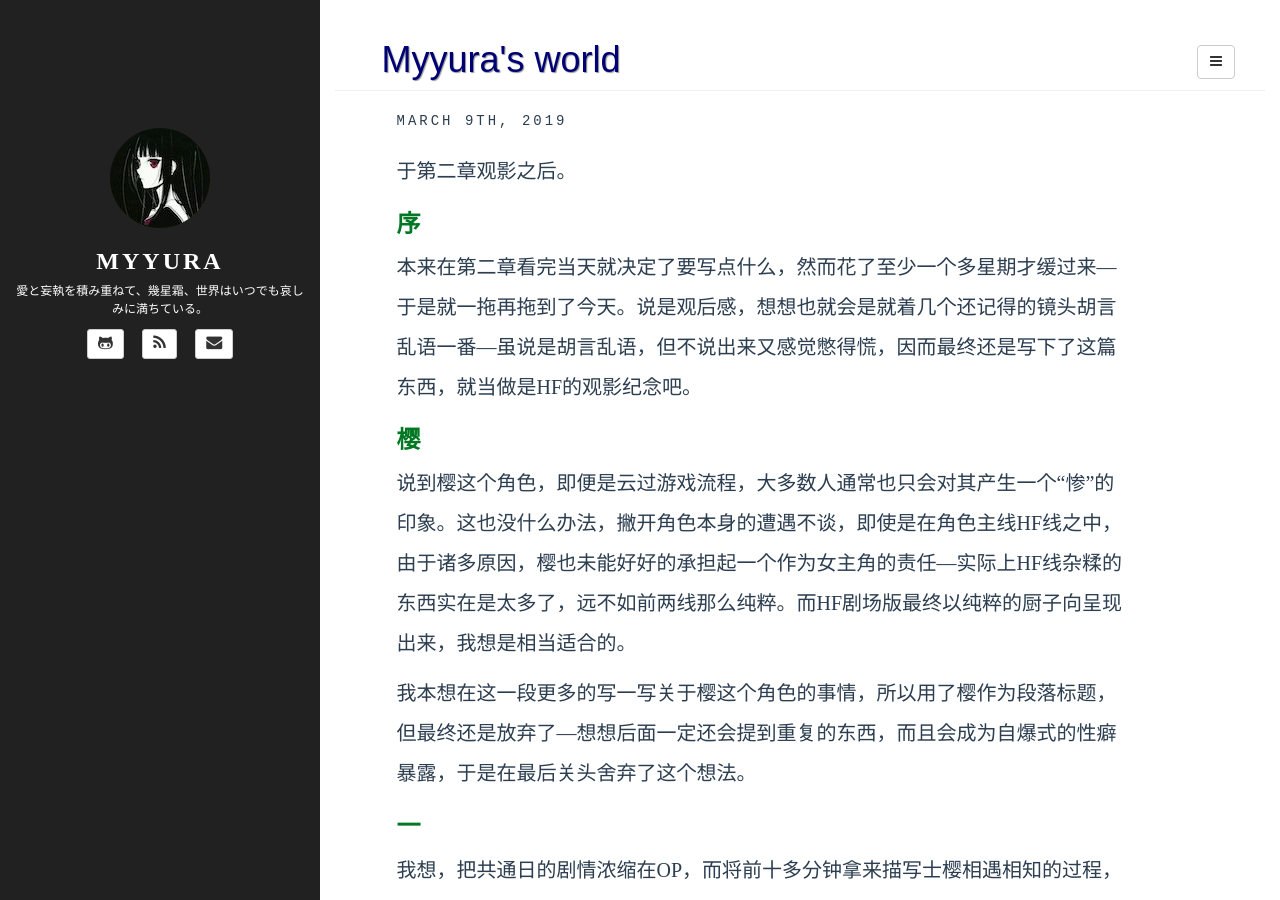
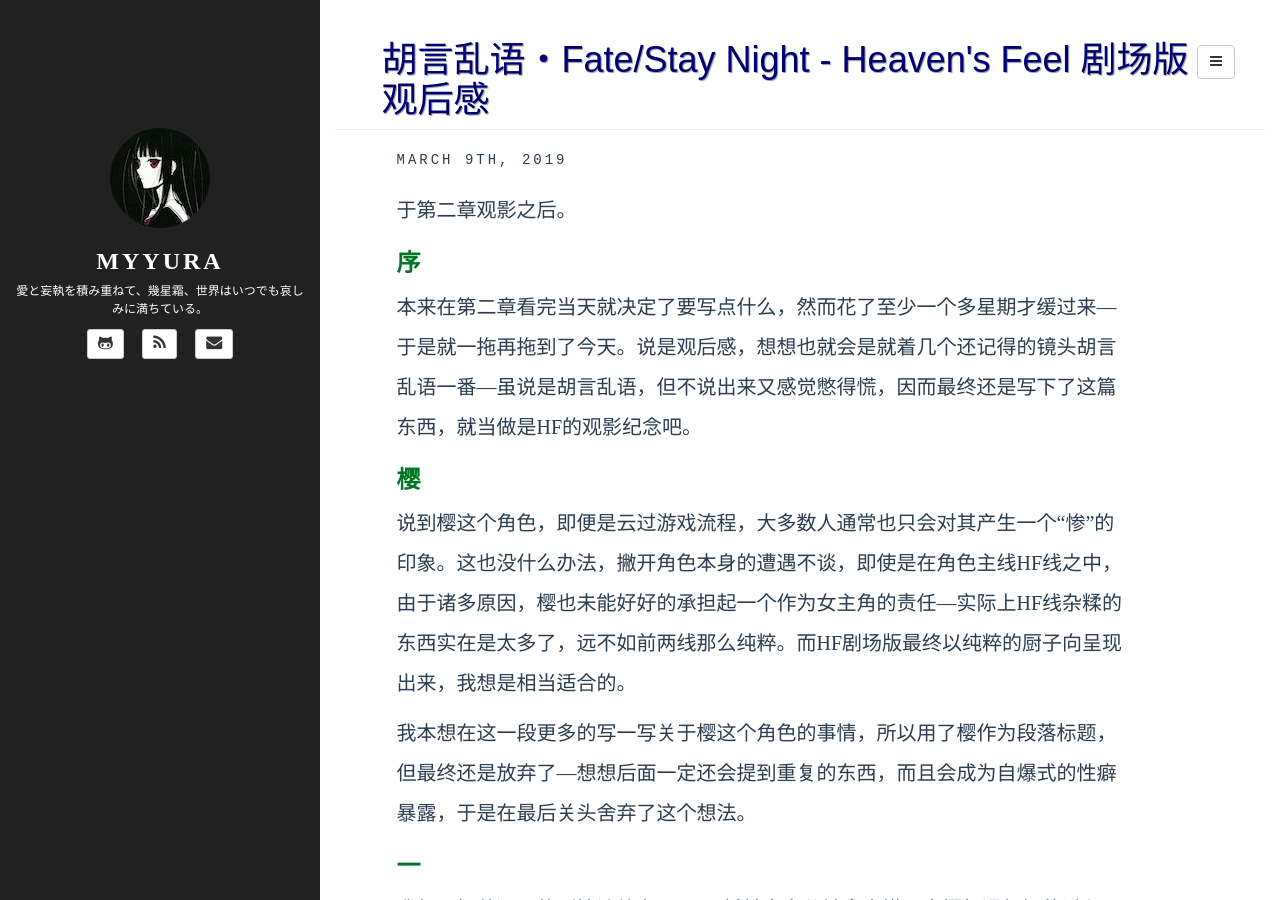
Before and after one commit to Myyura/myyura.github.io, a Jekyll site: the page built from _posts/animation/2019-3-9-fate-stay-night-heaven-feel-1&2.md, in a window 1280 px wide and 900 px high. Built offline with Jekyll 4.4.1, drawn with Linux system fonts in a browser that asks for light colours; our own code applies the rules of GitHub Pages for plain Markdown files; a script that is not in the unit is left out; comment, search, counter and statistics services are not loaded.

Commit message:
Update FSN HF 观后感

```diff
--- a/_posts/animation/2019-3-9-fate-stay-night-heaven-feel-1&2.md
+++ b/_posts/animation/2019-3-9-fate-stay-night-heaven-feel-1&2.md
@@ -1,7 +1,7 @@
 ---
 layout: post
 mathjax: false
-title: [胡言乱语]Fate/Stay Night - Heaven's Feel 剧场版・观后感
+title: 胡言乱语・Fate/Stay Night - Heaven's Feel 剧场版观后感
 category: animation
 tags: [fate]
 ---
```
